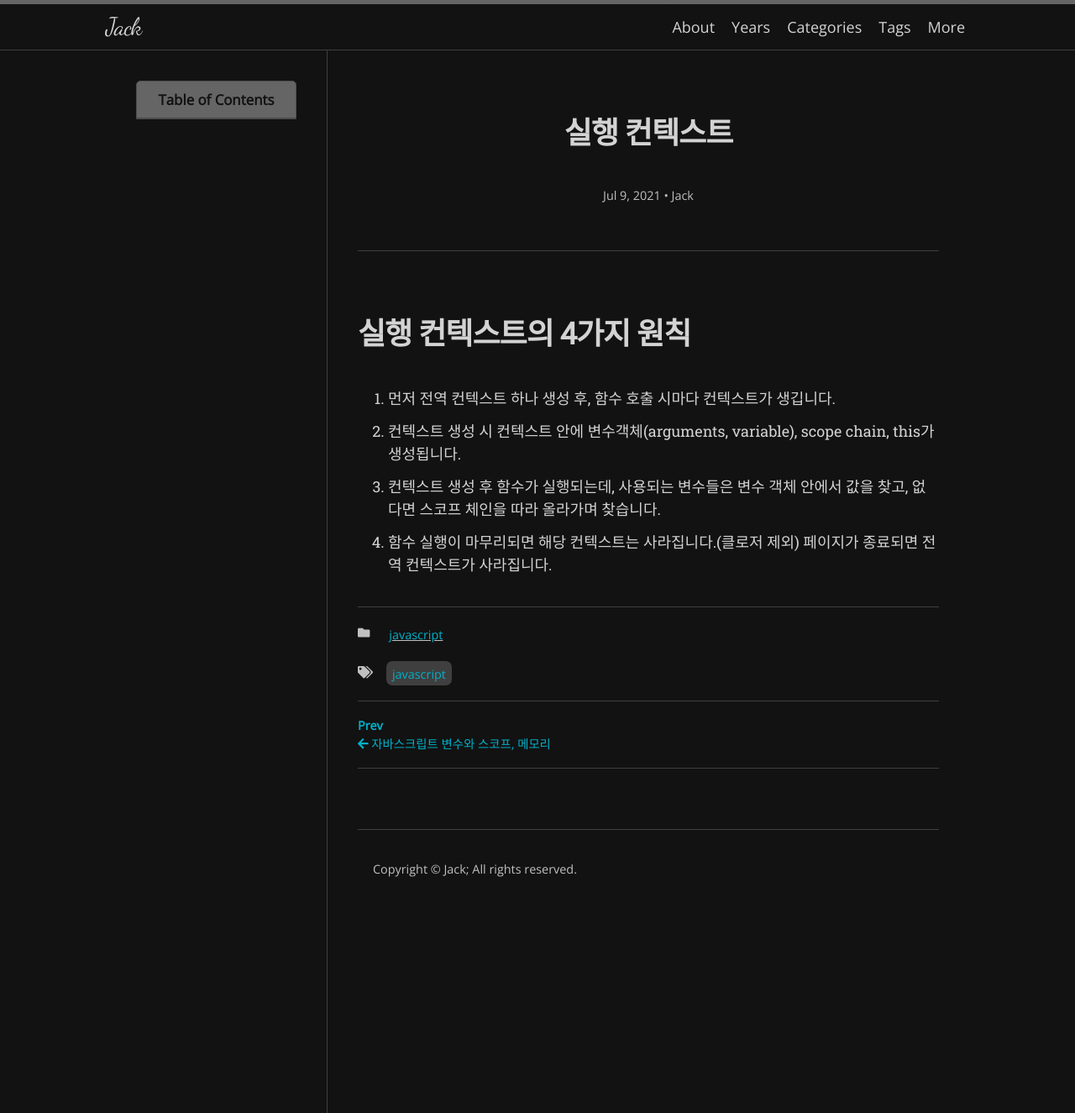
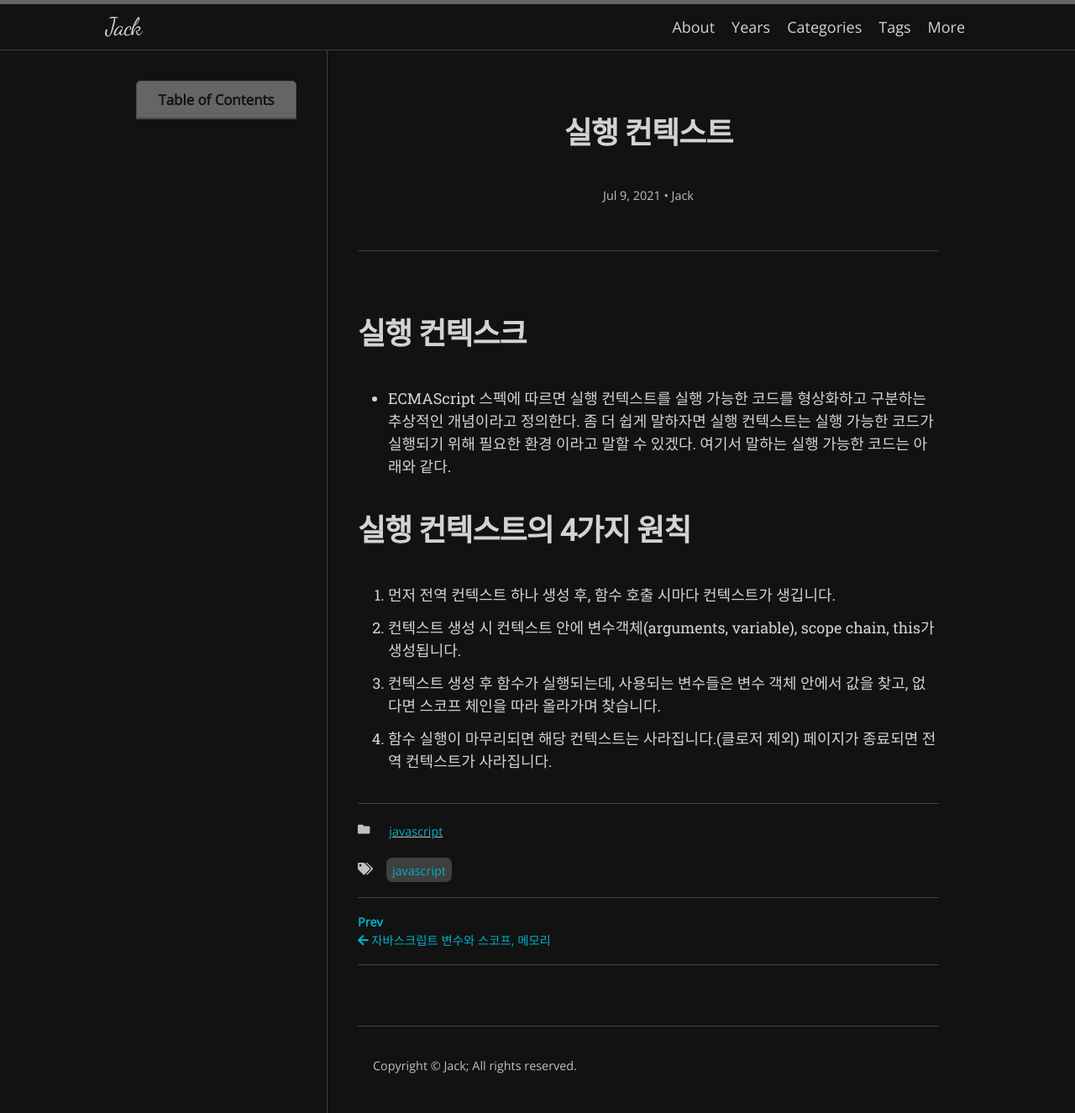
Before and after one commit to ha-jae-geun/jaegeunha94.github.io, a Jekyll site: the page built from _posts/2021-07-09-execution_context.md, in a window 1280 px wide. Shown: the whole page at 84% size. Built offline with Jekyll 4.4.1, drawn with Linux system fonts in a browser that asks for light colours; nearby versions of some CDN libraries; some web fonts are replaced.

Commit message:
Update 2021-07-09-execution_context.md

```diff
--- a/_posts/2021-07-09-execution_context.md
+++ b/_posts/2021-07-09-execution_context.md
@@ -9,6 +9,8 @@ author:
 ---
 
 
+# 실행 컨텍스크
+* ECMAScript 스펙에 따르면 실행 컨텍스트를 실행 가능한 코드를 형상화하고 구분하는 추상적인 개념이라고 정의한다. 좀 더 쉽게 말하자면 실행 컨텍스트는 실행 가능한 코드가 실행되기 위해 필요한 환경 이라고 말할 수 있겠다. 여기서 말하는 실행 가능한 코드는 아래와 같다.
 
 # 실행 컨텍스트의 4가지 원칙
 1. 먼저 전역 컨텍스트 하나 생성 후, 함수 호출 시마다 컨텍스트가 생깁니다.
```
